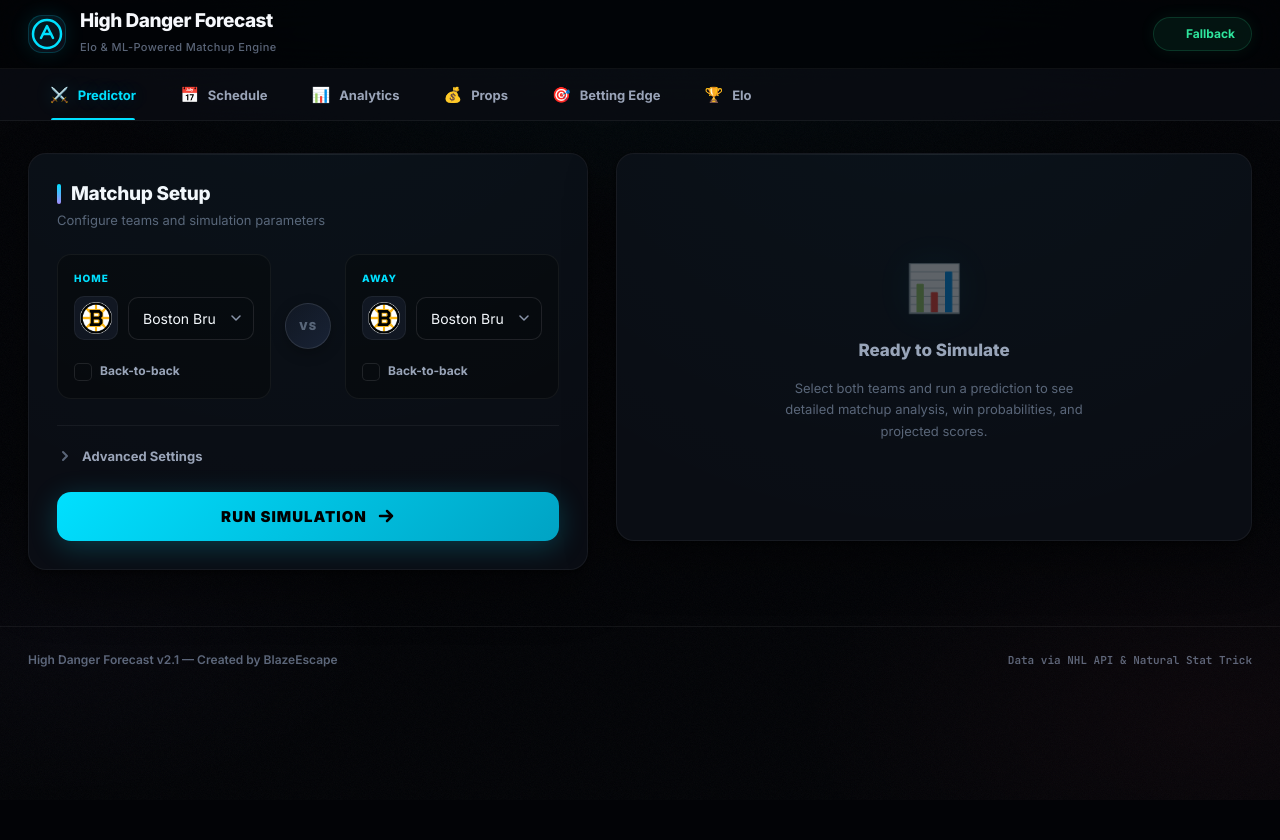
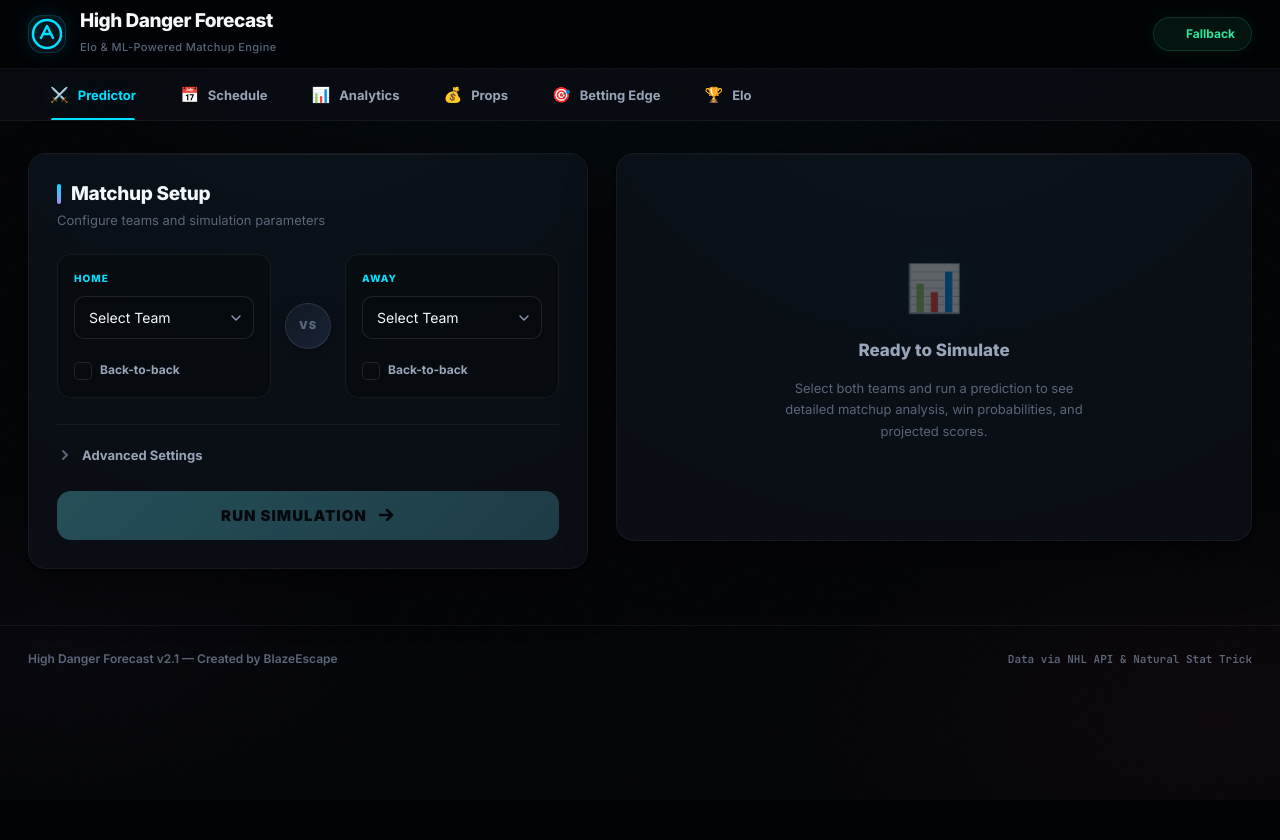
Before and after one commit to blazyeon/High-Danger-Forecast, a Flask app: page / in a window 1280 px wide. Shown: the top 840 px of the page. After the commit the page ends 798 px from the top, so only its background shows below. Run offline with Flask 3, Linux system fonts and the light colour scheme; data that the repository does not hold is empty.

Commit message:
Frontend fixes: empty team selects, remove Modal Total, fix betting edge matching
- Start both team dropdowns empty instead of defaulting to Bruins.
- Remove Modal Total stat card from prediction results.
- Fix display_abbr_for_game to accept dict name objects, enabling demo
  odds/schedule matching in /api/betting-edge.

Co-Authored-By: Claude <noreply@anthropic.com>

```diff
--- a/static/app.js
+++ b/static/app.js
@@ -373,6 +373,8 @@ function populateTeams() {
     if (!homeSel || !awaySel) return;
     homeSel.innerHTML = '';
     awaySel.innerHTML = '';
+    homeSel.add(new Option('Select Team', ''));
+    awaySel.add(new Option('Select Team', ''));
     const divisions = getTeamsData();
     for (const [div, teams] of Object.entries(divisions)) {
         const homeGroup = document.createElement('optgroup');
@@ -388,6 +390,8 @@ function populateTeams() {
         homeSel.appendChild(homeGroup);
         awaySel.appendChild(awayGroup);
     }
+    homeSel.value = '';
+    awaySel.value = '';
 }
 
 function currentNHLSeasonKey() {
@@ -624,7 +628,6 @@ function renderResults(sim, homeAbbr, awayAbbr) {
         { label: 'Reg Away Win', value: (aPct * (sim.regulation_games_pct || 100) / 100).toFixed(1) + '%' },
         { label: 'OT %', value: (sim.ot_games_pct || 16).toFixed(1) + '%' },
         { label: 'Most Likely Score', value: `${sim.mode_home_goals}-${sim.mode_away_goals}`, cls: 'gold' },
-        { label: 'Modal Total', value: (sim.most_likely_total !== undefined ? sim.most_likely_total : sim.mode_home_goals + sim.mode_away_goals), cls: 'gold' },
     ];
     stats.forEach(s => {
         html += `<div class="stat-card"><div class="stat-value ${s.cls || ''}">${s.value}</div><div class="stat-label">${s.label}</div></div>`;
--- a/templates/index.html
+++ b/templates/index.html
@@ -81,9 +81,7 @@
                             <label class="picker-label">Home</label>
                             <div class="team-select-wrap">
                                 <img id="homeLogo" class="team-logo-preview" src="" alt="" style="display:none">
-                                <select id="homeTeam" class="team-select">
-                                    <option value="">Select Team</option>
-                                </select>
+                                <select id="homeTeam" class="team-select"></select>
                             </div>
                             <div class="goalie-row" id="homeGoalieRow" style="display:none">
                                 <label class="sub-label">Goalie</label>
@@ -106,9 +104,7 @@
                             <label class="picker-label">Away</label>
                             <div class="team-select-wrap">
                                 <img id="awayLogo" class="team-logo-preview" src="" alt="" style="display:none">
-                                <select id="awayTeam" class="team-select">
-                                    <option value="">Select Team</option>
-                                </select>
+                                <select id="awayTeam" class="team-select"></select>
                             </div>
                             <div class="goalie-row" id="awayGoalieRow" style="display:none">
                                 <label class="sub-label">Goalie</label>
```
Also changed, not shown: NHL/Lookup.py (+5 -7 lines).
